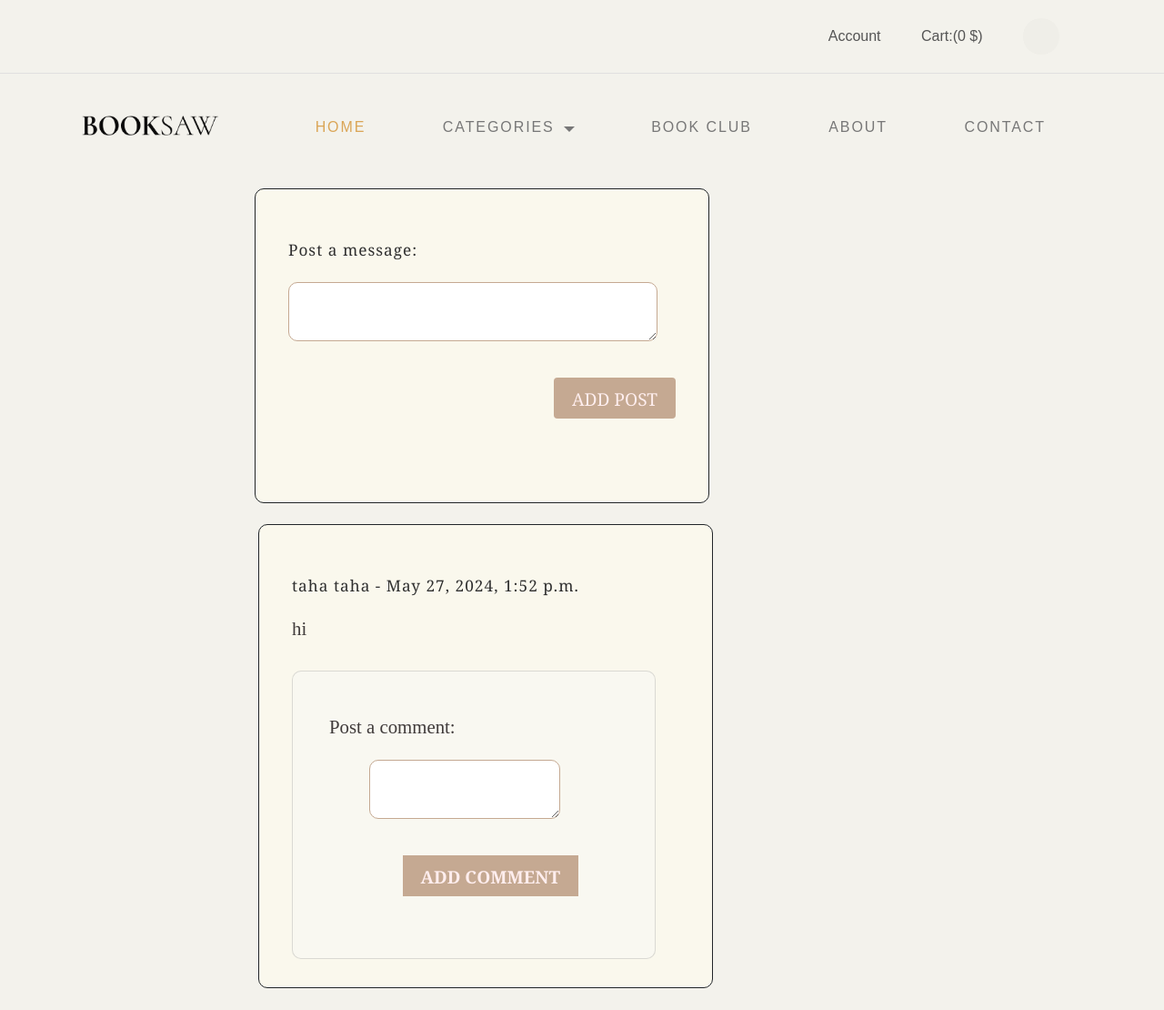
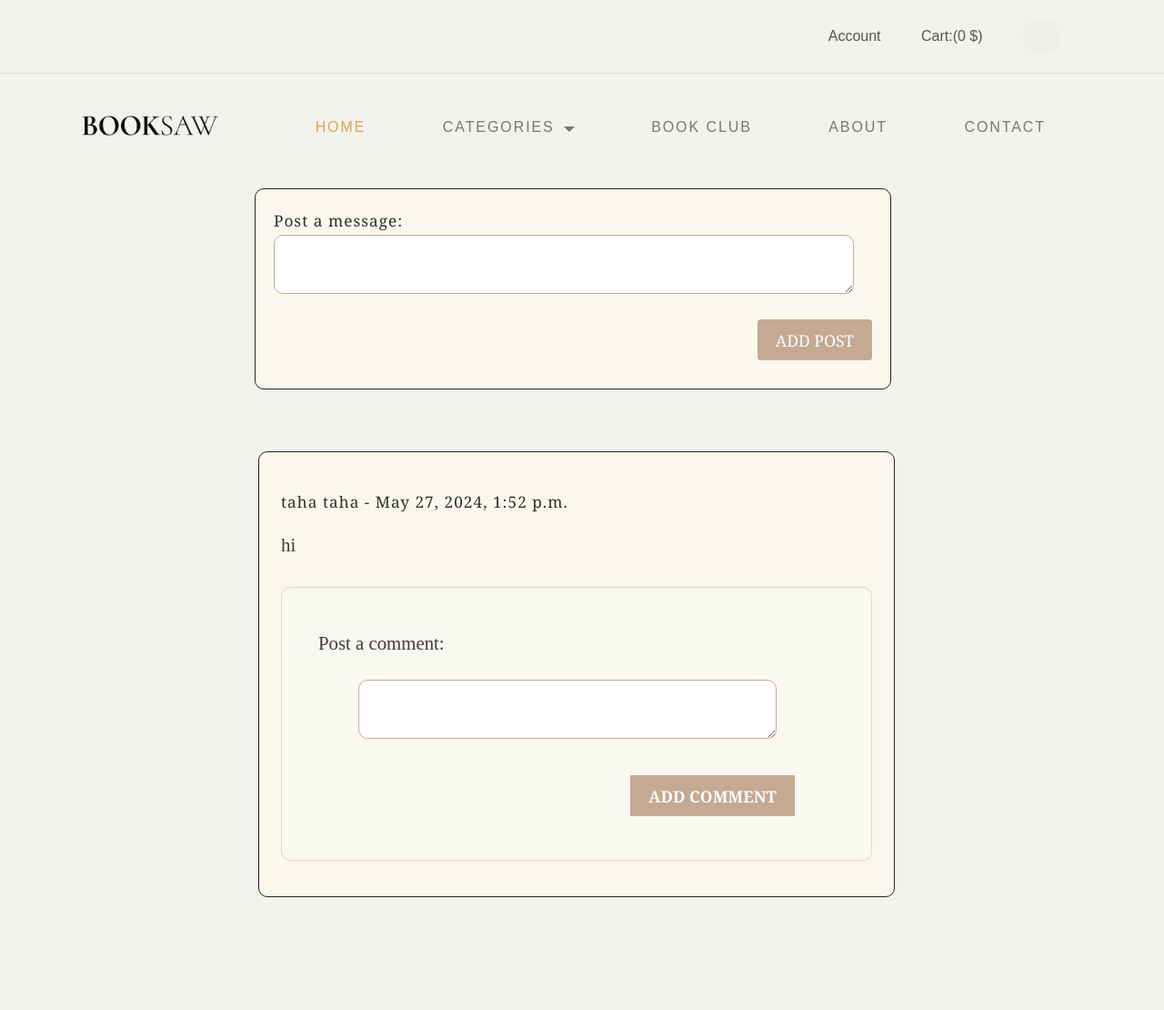
Before and after one commit to mustafataha5/New_Book_store, a Django app: template store_app/templates/wall_page.html in a window 1280 px wide. Shown: the whole page at 91% size. After the commit the page ends 986 px from the top, so only its background shows below. Run offline with Django 3.2, Linux system fonts and the light colour scheme; the template is opened without the code that fills it: values that come from a table or form of the project are taken from there, others are empty; data comes from the database, SQL or seed files in the repository; both versions use the stored data as it was after the commit.

Commit message:
Book Club

```diff
--- a/store_app/static/css/wall_page_style.css
+++ b/store_app/static/css/wall_page_style.css
@@ -16,7 +16,8 @@ h5.card-title {
   font-size: 1.3rem;
   color: rgb(64, 59, 59);
   border-radius: 10px;
-  width: 500px; /* Set width to 50% */
+
+  width: 700px; /* Set width to 50% */
   margin-right: 10px; /* Add margin-right as needed */
   margin-top: -10px;
   margin-bottom: -5px;
@@ -36,9 +37,10 @@ h5.card-title {
   margin-top: -15px;
   padding-top: 20px;
   font-size: 1.3rem;
+  height: 100%;
   color: rgb(64, 59, 59);
   border-radius: 10px;
-  width: 400px; /* Set width to 50% */
+  width: 650px; /* Set width to 50% */
   margin-right: 10px; /* Add margin-right as needed */
   box-sizing: border-box; /* Include padding and border in width */
 }
@@ -47,12 +49,12 @@ h5.card-title {
 .btn {
   background-color: #c5a992;
   font: bold;
-  color: rgb(255, 238, 238);
+  color: white;
   border: none;
   padding: 10px 20px;
   font-family: Georgia, 'Times New Roman', Times, serif;
   cursor: pointer;
-  font-size: 1.2rem;
+  font-size: 1.1rem;
   height: 45px;
 }
 
--- a/store_app/templates/wall_page.html
+++ b/store_app/templates/wall_page.html
@@ -27,7 +27,7 @@
               {% if not 'userID' in request.session %}
               <a href="/login" class="user-account for-buy"><i class="icon icon-user"></i><span>Account</span></a>
               {% else %}
-              <a id="account" href="/user/{{user.id}}">{{user.first_name}}</a>
+              <a id="account" href="/user/{{user.id}}">Welcome, {{user.first_name}}</a>
               <a id="logout" href="/logout" class="logoutbtn mx-2">logout</a>
               {% endif %}
 
@@ -100,9 +100,9 @@
   <div class="container mt-5">
     <div class="row justify-content-center">
       <div class="col-md-8">
-        <div class="card border-dark">
-          <div class="card-body form-container">
-            <h5 class="card-title mb-4">Post a message:
+        <div class="card border-dark p-1 h-100">
+          <div class="card-body h-25">
+            <h5 class="card-title mb-1 pt-1">Post a message:
               {% if messages %}
               {% for message in messages %}
               {% if message.extra_tags == 'error_post_message' %}
@@ -116,7 +116,7 @@
               {% csrf_token %}
               <textarea class="p-2 custom-textarea" name="post_message" id="post" rows="3"></textarea>
               <div class="d-flex justify-content-end">
-                <button class="btn mt-3" type="submit">Add Post</button>
+                <button class="btn mt-1" type="submit">Add Post</button>
               </div>
             </form>
           </div>
@@ -128,7 +128,7 @@
     <div class="row justify-content-center mt-4">
       <div class="col-md-8">
         <div class="card m-1 border-dark">
-          <div class="card-body p-3">
+          <div class="card-body p-1 h-100">
             <div class="d-flex justify-content-between">
               <h5 class="card-title">{{ post.user.first_name }} {{ post.user.last_name }} - <span>{{ post.updated_at }}</span></h5>
               {% if post.user.id == user.id %}
@@ -150,7 +150,7 @@
               <div class="col-md-8">
                 <div class="card card-bg-custom">
                   <div class="card-body px-3">
-                    <p class="card-title pt-1 px-1">Post a comment:
+                    <p class="card-title pt-1 px-1 p-1">Post a comment:
                       {% if messages %}
                       {% with myextra_tags="comment_message-"|add:user.id|add:post.id %}
                       {% for message in messages %}
```
Also changed, not shown: db.sqlite3.
